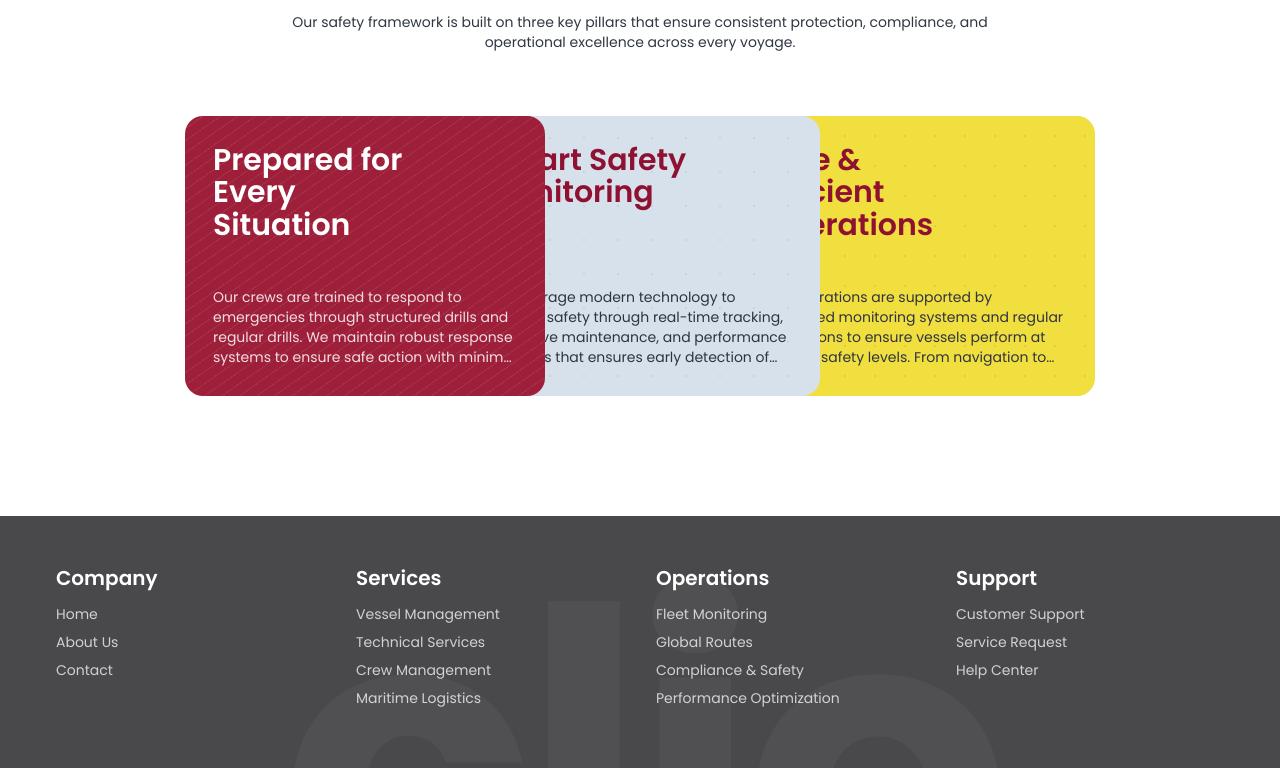
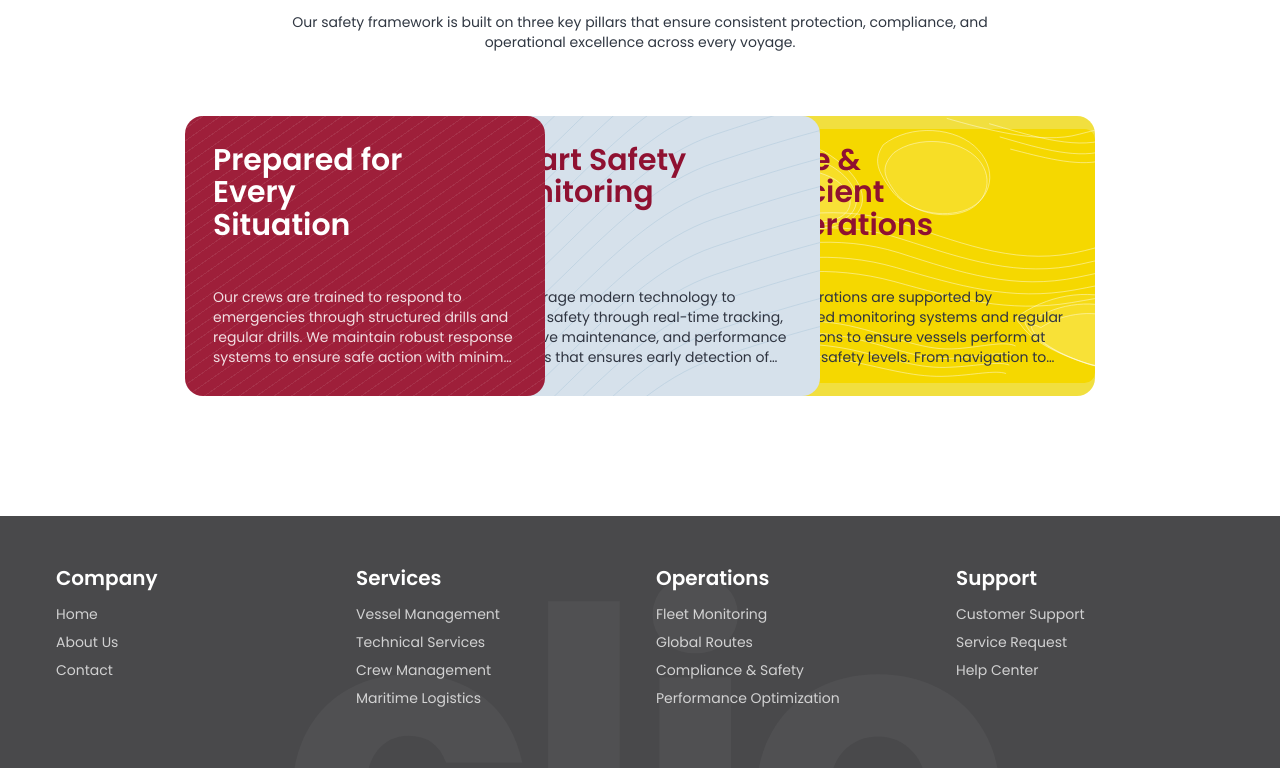
Before and after one commit to F-FERM/clio-web, a Next.js app: page /safety-compilence in a window 1280 px wide. Shown: the part 1073-1841 px from the top of the page. Built offline with nearby package versions, Linux system fonts and the light colour scheme.

Commit message:
completed

```diff
--- a/app/layout.tsx
+++ b/app/layout.tsx
@@ -28,7 +28,7 @@ export default function RootLayout({
       style={{ colorScheme: "light" }}
     >
       <body
-        className={`${poppins.className} bg-white text-black min-h-screen flex flex-col`}
+        className={`${poppins.className} bg-[#F6FBFF] text-black min-h-screen flex flex-col`}
       >
         <VesselTopNav
           brand="CLIO"
--- a/features/career/OpenPositionsSection.tsx
+++ b/features/career/OpenPositionsSection.tsx
@@ -30,12 +30,12 @@ export function OpenPositionsSection() {
           {positions.map((position) => (
             <article
               key={position.title}
-              className="rounded-[14px] border border-[#cfd4db] px-7 py-6"
+              className="rounded-[14px] border border-[#cfd4db] px-7 py-6 flex flex-col"
             >
               <h3 className="max-w-[260px] text-3xl leading-[1.2] font-semibold text-[#1f242b]">
                 {position.title}
               </h3>
-              <p className="mt-4 max-w-[270px] text-sm leading-[1.45] text-[#4c515a]">
+              <p className="mt-4 max-w-[270px] text-sm leading-[1.45] text-[#4c515a] flex-1">
                 {position.description}
               </p>
               <div className="mt-6">
--- a/features/contact-us/GlobalReachSection.tsx
+++ b/features/contact-us/GlobalReachSection.tsx
@@ -6,7 +6,7 @@ export function GlobalReachSection() {
     <section className="w-full px-6 py-12 lg:px-28 lg:py-14">
       <div className="mx-auto grid w-full max-w-[1240px] items-center gap-8 md:grid-cols-[0.92fr_1.08fr]">
         <div>
-          <h2 className="text-[50px] leading-none font-bold tracking-[-0.03em] text-[#8f1131]">
+          <h2 className="text-[50px] leading-none font-semibold tracking-[-0.03em] text-[#8f1131]">
             OUR GLOBAL REACH
           </h2>
           <p className="mt-5 max-w-[470px] text-[14px] leading-normal text-[#444b54]">
--- a/features/safety-compilence/CoreSafetyPillarsSection.tsx
+++ b/features/safety-compilence/CoreSafetyPillarsSection.tsx
@@ -18,22 +18,20 @@ const pillarCards = [
     description:
       "We leverage modern technology to monitor safety through real-time tracking, predictive maintenance, and performance analytics that ensures early detection of potential operational risks.",
     bg: "#d6e1eb",
-    backgroundImage:
-      "radial-gradient(circle at 22px 22px,rgba(0,0,0,0.06) 1.5px,transparent 1.5px)",
-    backgroundSize: "34px 34px",
+    backgroundImage: "none",
     textColor: "#8f1131",
     descColor: "#2f3440",
+    useSvg: true,
   },
   {
     title: "Safe & Efficient Operations",
     description:
       "Our operations are supported by advanced monitoring systems and regular inspections to ensure vessels perform at optimal safety levels. From navigation to cargo handling, every process is carefully controlled and evaluated.",
     bg: "#f1df3f",
-    backgroundImage:
-      "radial-gradient(circle at 20px 20px,rgba(0,0,0,0.07) 1.4px,transparent 1.4px)",
-    backgroundSize: "30px 30px",
+    backgroundImage: "none",
     textColor: "#8f1131",
     descColor: "#2f3440",
+    useYellowSvg: true,
   },
 ] as const;
 
@@ -48,25 +46,142 @@ const totalWidthBase =
 const totalWidthExpanded =
   totalWidthBase + (CARD_WIDTH_EXPANDED - CARD_WIDTH_DEFAULT);
 
+function GreyWavesSvg() {
+  return (
+    <svg
+      viewBox="0 0 400 300"
+      className="absolute inset-0 w-full h-full"
+      preserveAspectRatio="xMidYMid slice"
+      xmlns="http://www.w3.org/2000/svg"
+      aria-hidden="true"
+    >
+      <g stroke="#a8c4d8" strokeWidth="0.5" fill="none">
+        {/* original lines */}
+        <path d="M-50 320 C80 280 160 120 280 80 S420 40 500 20" />
+        <path d="M-50 290 C80 250 160 90 280 50 S420 10 500 -10" />
+        <path d="M-50 260 C80 220 160 60 280 20 S420 -20 500 -40" />
+        <path d="M-50 230 C80 190 160 30 280 -10 S420 -50 500 -70" />
+        <path d="M-50 200 C80 160 160 0 280 -40 S420 -80 500 -100" />
+        <path d="M-50 170 C80 130 160 -30 280 -70 S420 -110 500 -130" />
+        <path d="M-50 350 C80 310 160 150 280 110 S420 70 500 50" />
+        <path d="M-50 380 C80 340 160 180 280 140 S420 100 500 80" />
+        <path d="M-50 410 C80 370 160 210 280 170 S420 130 500 110" />
+        <path d="M-50 140 C80 100 160 -60 280 -100 S420 -140 500 -160" />
+        <path d="M-50 110 C80 70 160 -90 280 -130 S420 -170 500 -190" />
+        {/* additional lines for denser coverage */}
+        <path d="M-50 440 C80 400 160 240 280 200 S420 160 500 140" />
+        <path d="M-50 470 C80 430 160 270 280 230 S420 190 500 170" />
+        <path d="M-50 500 C80 460 160 300 280 260 S420 220 500 200" />
+        <path d="M-50 80 C80 40 160 -120 280 -160 S420 -200 500 -220" />
+        <path d="M-50 50 C80 10 160 -150 280 -190 S420 -230 500 -250" />
+        <path d="M-50 20 C80 -20 160 -180 280 -220 S420 -260 500 -280" />
+      </g>
+    </svg>
+  );
+}
+
+function YellowSvg() {
+  return (
+    <svg
+      width="100%"
+      viewBox="0 0 680 480"
+      role="img"
+      className="absolute inset-0 w-full h-full"
+      xmlns="http://www.w3.org/2000/svg"
+      aria-hidden="true"
+    >
+      <title>Topographic contour pattern</title>
+      <rect width="680" height="480" fill="#F5D800" rx="20" />
+      <g
+        fill="rgba(255,255,255,0.08)"
+        stroke="rgba(255,255,255,0.55)"
+        strokeWidth="1.5"
+      >
+        <path d="M-20,60 C40,20 120,10 180,50 C240,90 260,140 220,170 C180,200 100,190 60,160 C20,130 -30,110 -20,60Z" />
+        <path d="M10,80 C60,45 130,38 185,72 C230,100 245,145 210,168 C175,192 105,182 70,155 C30,128 -10,115 10,80Z" />
+        <path d="M40,100 C80,72 140,68 188,95 C220,115 230,150 198,167 C165,184 108,175 78,150 C45,125 12,122 40,100Z" />
+        <path
+          fill="none"
+          d="M480,-10 C550,10 640,40 700,20 C740,8 760,-5 780,10"
+        />
+        <path
+          fill="none"
+          d="M500,15 C560,32 640,58 695,42 C730,32 750,20 770,30"
+        />
+        <path
+          fill="none"
+          d="M520,38 C575,52 645,72 692,60 C722,52 742,42 758,50"
+        />
+        <path
+          fill="none"
+          d="M400,-20 C470,0 580,30 650,10 C690,0 720,-10 750,5"
+        />
+        <path
+          fill="none"
+          d="M-30,200 C80,160 200,140 320,180 C440,220 540,260 660,230 C720,215 760,200 800,210"
+        />
+        <path
+          fill="none"
+          d="M-30,225 C80,188 200,170 315,208 C435,246 535,282 655,255 C715,242 755,228 800,236"
+        />
+        <path
+          fill="none"
+          d="M-30,250 C75,215 195,198 310,234 C428,272 528,305 648,280 C708,268 750,255 800,262"
+        />
+        <path
+          fill="none"
+          d="M-30,275 C70,242 188,228 305,262 C422,296 522,326 642,304 C702,293 746,281 800,288"
+        />
+        <path
+          fill="none"
+          d="M-30,300 C65,268 182,256 300,288 C416,320 516,348 636,328 C696,318 742,307 800,314"
+        />
+        <path d="M540,350 C600,310 680,300 740,330 C790,355 820,390 800,420 C780,450 720,460 670,445 C610,426 560,400 540,370 C530,360 530,355 540,350Z" />
+        <path d="M560,362 C612,328 682,320 735,346 C778,368 805,398 787,424 C769,450 714,458 668,444 C614,427 568,402 552,375 C544,362 548,360 560,362Z" />
+        <path d="M578,375 C622,346 684,340 730,362 C768,381 792,407 776,430 C760,450 708,456 666,443 C618,428 575,405 562,380 C556,368 562,368 578,375Z" />
+        <path
+          fill="none"
+          d="M-30,380 C60,360 150,355 230,375 C310,395 360,420 420,415 C470,411 510,400 530,410"
+        />
+        <path
+          fill="none"
+          d="M-30,400 C55,382 145,378 225,396 C305,414 355,438 415,433 C463,430 505,419 525,428"
+        />
+        <path
+          fill="none"
+          d="M-30,420 C50,403 138,400 220,417 C298,434 348,454 408,450 C456,448 498,438 518,446"
+        />
+        <path
+          fill="none"
+          d="M-30,440 C45,424 132,422 214,438 C292,454 342,470 402,467 C450,465 492,455 512,462"
+        />
+        <path d="M280,30 C330,-10 420,-5 460,40 C500,85 480,140 430,155 C380,170 320,150 295,115 C270,80 260,60 280,30Z" />
+        <path d="M300,45 C344,12 425,18 460,58 C492,96 474,145 428,158 C382,171 326,152 303,120 C280,88 275,72 300,45Z" />
+      </g>
+    </svg>
+  );
+}
+
 function PillarCard({ card }: { card: (typeof pillarCards)[number] }) {
   return (
     <div
-      className="w-full h-full px-7 py-7 flex flex-col justify-between"
+      className="w-full h-full px-7 py-7 flex flex-col justify-between relative overflow-hidden"
       style={{
         backgroundColor: card.bg,
         backgroundImage: card.backgroundImage,
-        backgroundSize:
-          "backgroundSize" in card ? card.backgroundSize : undefined,
         color: card.textColor,
         borderRadius: 18,
       }}
     >
-      <h3 className="text-3xl font-semibold leading-[1.08] max-w-[220px]">
+      {"useSvg" in card && card.useSvg && <GreyWavesSvg />}
+      {"useYellowSvg" in card && card.useYellowSvg && <YellowSvg />}
+
+      <h3 className="text-3xl font-semibold leading-[1.08] max-w-[220px] relative z-10">
         {card.title}
       </h3>
 
       <p
-        className="mt-4 text-sm leading-[1.45] line-clamp-4"
+        className="mt-4 text-sm leading-[1.45] line-clamp-4 relative z-10"
         style={{ color: card.descColor }}
       >
         {card.description}
--- a/features/vessel-landing/components/VesselTopNav.tsx
+++ b/features/vessel-landing/components/VesselTopNav.tsx
@@ -49,9 +49,9 @@ export function VesselTopNav({
             <Link
               key={item.label}
               href={item.href}
-              className={`font-medium text-xs leading-none tracking-normal transition-colors cursor-pointer ${
+              className={`font-medium text-[16px] leading-none tracking-normal transition-colors cursor-pointer ${
                 isActive(item.href)
-                  ? "text-[#9b1033] font-semibold"
+                  ? "text-[#901027] font-semibold"
                   : "text-white hover:text-[#101114]"
               }`}
             >
```
